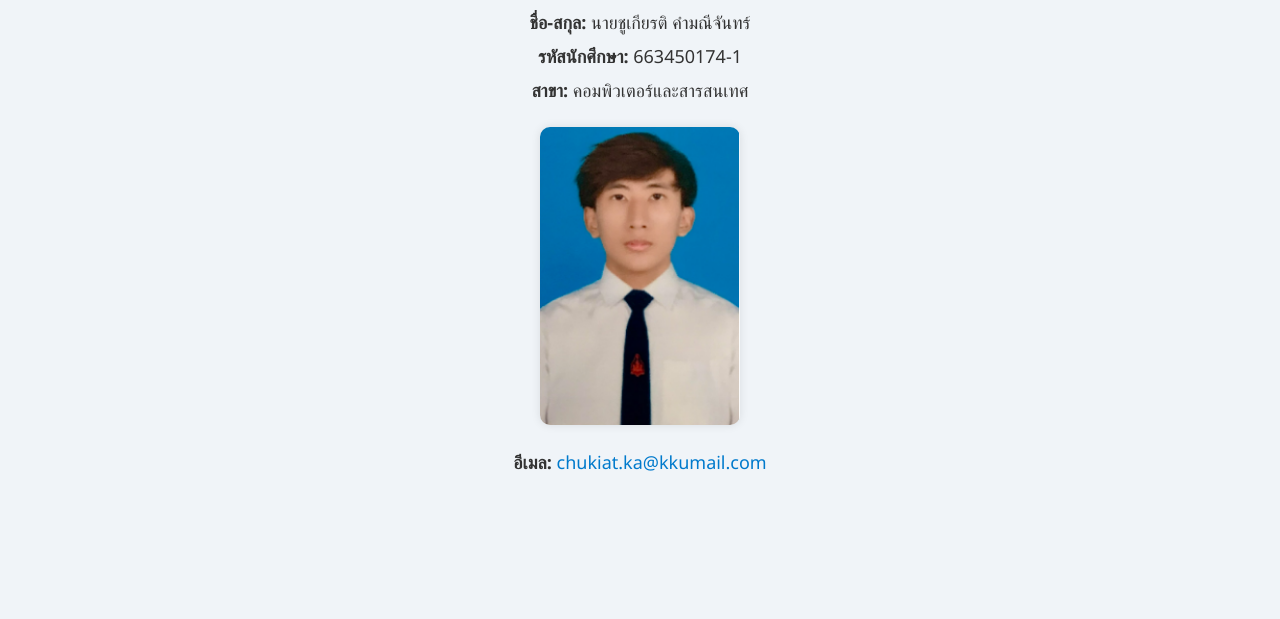
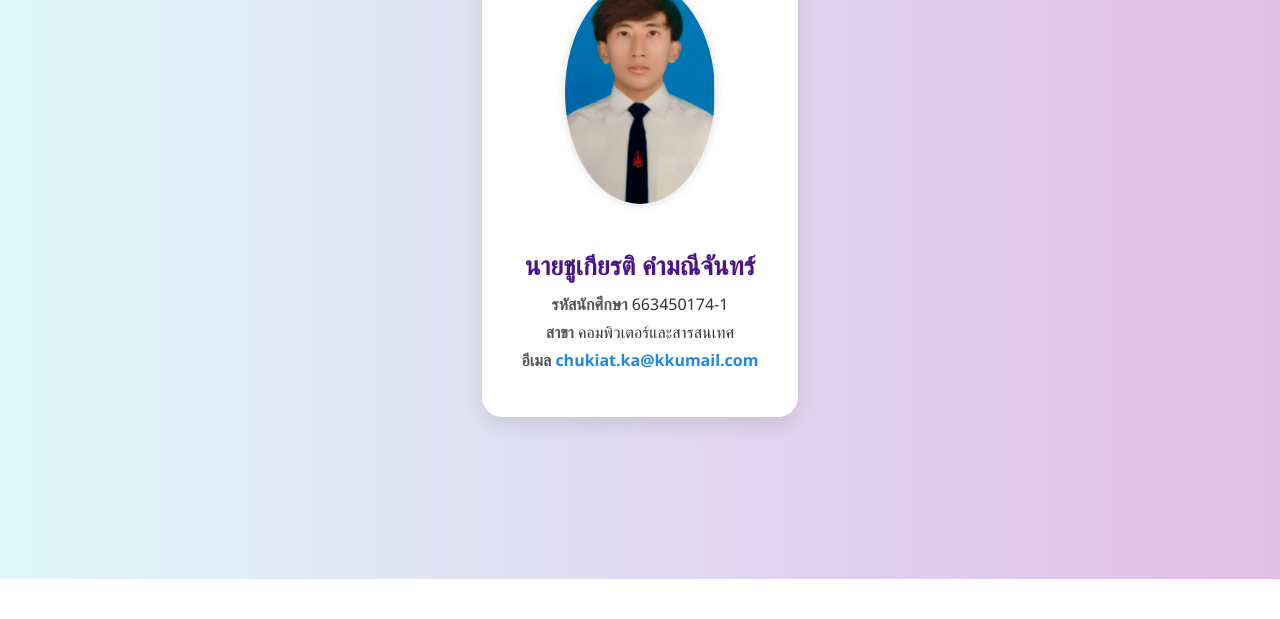
Before and after one commit to chukiatkrab/chukiatkrab.github.io, a plain HTML site: page index.html in a window 1280 px wide. Shown: the part 221-840 px from the top of the page. After the commit the page ends 800 px from the top, so only its background shows below. Drawn offline with Linux system fonts and the light colour scheme.

Commit message:
Update index.html

```diff
--- a/index.html
+++ b/index.html
@@ -6,47 +6,67 @@
     <title>Github Page - ชูเกียรติ</title>
     <style>
         body {
-            font-family: "Segoe UI", sans-serif;
+            margin: 0;
+            padding: 0;
+            font-family: 'Segoe UI', sans-serif;
+            background: linear-gradient(to right, #e0f7fa, #e1bee7);
             display: flex;
-            flex-direction: column;
+            justify-content: center;
             align-items: center;
-            justify-content: center;
             min-height: 100vh;
-            background-color: #f0f4f8;
+        }
+
+        .card {
+            background-color: #ffffff;
+            border-radius: 20px;
+            box-shadow: 0 8px 20px rgba(0, 0, 0, 0.1);
+            padding: 40px;
+            max-width: 400px;
+            text-align: center;
+        }
+
+        .card img {
+            width: 150px;
+            border-radius: 50%;
+            box-shadow: 0 0 10px rgba(0,0,0,0.15);
+            margin-bottom: 20px;
+        }
+
+        .card h1 {
+            font-size: 26px;
+            color: #4a148c;
+            margin-bottom: 10px;
+        }
+
+        .card p {
+            font-size: 16px;
+            margin: 6px 0;
             color: #333;
-            margin: 0;
-            padding: 20px;
         }
-        img {
-            border-radius: 10px;
-            margin: 20px 0;
-            box-shadow: 0 0 10px rgba(0,0,0,0.1);
+
+        .card a {
+            color: #1e88e5;
+            text-decoration: none;
+            font-weight: bold;
         }
-        h1 {
-            color: #007acc;
+
+        .card a:hover {
+            text-decoration: underline;
         }
-        p {
-            font-size: 18px;
-            margin: 5px 0;
-        }
-        a {
-            color: #007acc;
-            text-decoration: none;
-        }
-        a:hover {
-            text-decoration: underline;
+
+        .label {
+            color: #555;
+            font-weight: bold;
         }
     </style>
 </head>
 <body>
-    <h1>Github Page</h1>
-
-    <p><strong>ชื่อ-สกุล:</strong> นายชูเกียรติ คำมณีจันทร์</p>
-    <p><strong>รหัสนักศึกษา:</strong> 663450174-1</p>
-    <p><strong>สาขา:</strong> คอมพิวเตอร์และสารสนเทศ</p>
-
-    <img src="me.png" alt="My Photo" width="200">
-
-    <p><strong>อีเมล:</strong> <a href="mailto:chukiat.ka@kkumail.com">chukiat.ka@kkumail.com</a></p>
+    <div class="card">
+        <img src="me.png" alt="My Photo">
+        <h1>นายชูเกียรติ คำมณีจันทร์</h1>
+        <p><span class="label">รหัสนักศึกษา</span> 663450174-1</p>
+        <p><span class="label">สาขา</span> คอมพิวเตอร์และสารสนเทศ</p>
+        <p><span class="label">อีเมล</span> <a href="mailto:chukiat.ka@kkumail.com">chukiat.ka@kkumail.com</a></p>
+    </div>
 </body>
 </html>
```
